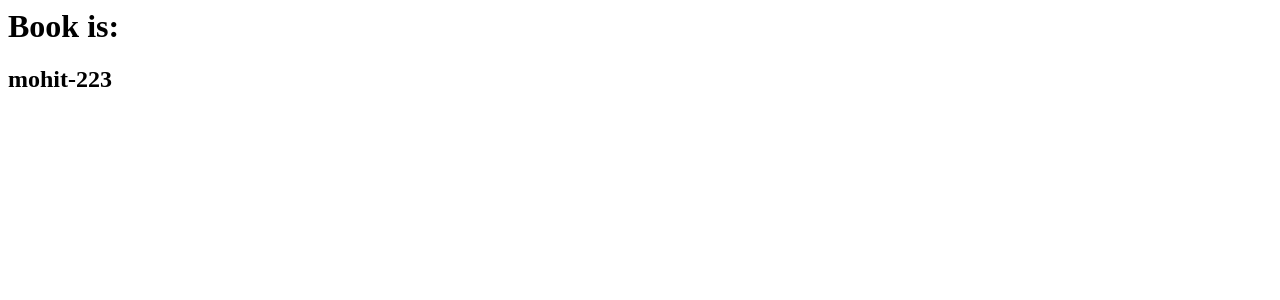
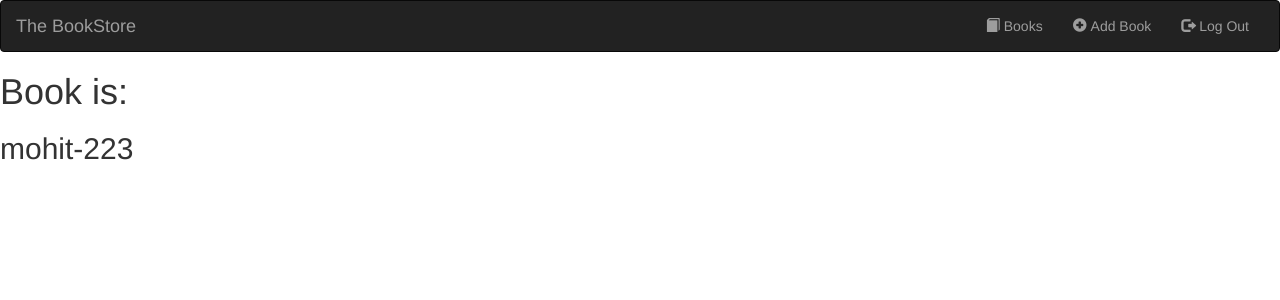
Before and after one commit to Mohitjangra1999/jan_site, a Django app: page /books/1/ in a window 1280 px wide. Shown: the top 300 px of the page. Run offline with Django 3.2, Linux system fonts and the light colour scheme; data comes from the database, SQL or seed files in the repository; both versions use the stored data as it was after the commit; some libraries are stand-ins or nearby versions.

Commit message:
many changes

```diff
--- a/books/models.py
+++ b/books/models.py
@@ -10,3 +10,4 @@ class Book(models.Model):
     author = models.CharField(max_length=100)
     price = models.CharField(max_length=100)
     type = models.CharField(max_length=100)
+    book_image = models.CharField(max_length=1000)
--- a/books/static/books/style.css
+++ b/books/static/books/style.css
@@ -0,0 +1,5 @@
+
+body
+{
+background-color:yellow;
+}
--- /dev/null
+++ b/books/templates/books/base.html
@@ -0,0 +1,49 @@
+{% load staticfiles %}
+
+<!DOCTYPE html>
+<html lang="en">
+<head>
+    <meta charset="UTF-8">
+    <link rel="stylesheet" type="text/css" href="{% static 'books/style.css' %}">
+  <link rel="stylesheet" href="https://maxcdn.bootstrapcdn.com/bootstrap/3.3.7/css/bootstrap.min.css">
+  <script src="https://ajax.googleapis.com/ajax/libs/jquery/3.3.1/jquery.min.js"></script>
+  <script src="https://maxcdn.bootstrapcdn.com/bootstrap/3.3.7/js/bootstrap.min.js"></script>
+    <title>Title</title>
+</head>
+<body >
+<nav class ="navbar navbar-inverse">
+
+    <div class ="container-fluid">
+        <a class="navbar-brand" href="{% url  'books:index' %}">The BookStore</a>
+
+        <div class="collapse navbar-collapse">
+
+            <ul class="nav navbar-nav navbar-right">
+            <li class="">
+                <a href="{% url 'books:index' %}">
+                    <span class="glyphicon glyphicon-plus-sign" aria-hidden="true"></span>&nbsp;Add Book
+                </a>
+            </li>
+            <li class="">
+                <a href="{% url 'books:index' %}">
+                    <span class="glyphicon glyphicon-log-out" aria-hidden="true"></span>&nbsp;Log Out
+                </a>
+            </li>
+        </ul>
+
+               <ul class="nav navbar-nav navbar-right">
+            <li class="">
+                <a href="{% url 'books:index' %}">
+                    <span class="glyphicon glyphicon-book" aria-hidden="true"></span>&nbsp;Books
+                </a>
+            </li>
+        </ul>
+       </div>
+    </div>
+</nav>
+
+   {% block body %}
+   {% endblock %}
+
+</body>
+</html>
--- a/books/templates/books/details.html
+++ b/books/templates/books/details.html
@@ -1,2 +1,9 @@
+
+{% extends 'books/base.html' %}
+
+{% block body %}
+
 <h1>Book is:<br></h1>
 <h2>{{book}}</h2>
+
+{% endblock %}
--- a/books/urls.py
+++ b/books/urls.py
@@ -16,8 +16,8 @@ Including another URLconf
 from django.conf.urls import url
 from django.contrib import admin
 from . import views
-app_name='books'
+app_name = 'books'
 urlpatterns = [
-    url(r'^$', views.index, name='index'),
-    url(r'^(?P<book_id>[0-9]+)/$', views.details, name='detail'),
+    url(r'^$', views.IndexView.as_view(), name='index'),
+    url(r'^(?P<pk>[0-9]+)/$', views.DetailView.as_view(), name='detail'),
 ]
--- a/books/views.py
+++ b/books/views.py
@@ -1,20 +1,28 @@
 
 from .models import Book
-from django.http import Http404
-from django.shortcuts import render
-
+from django.views import generic
+'''
 def index(request):
     all_books = Book.objects.all()
 
     context = {
         "all_books": all_books,
     }
-    return render(request, "books/index.html", context)
+    return render(request, "books/index.html", context) '''
 
+class IndexView(generic.ListView):
+    template_name = 'books/index.html'
 
+    def get_queryset(self):
+        return Book.objects.all()
+'''
 def details(request, book_id):
     try:
         x = Book.objects.get(id=book_id)
     except Book.DoesNotExist:
         raise Http404("This book does not exists.")
-    return render(request, "books/details.html", {"book": x})
+    return render(request, "books/details.html", {"book": x}) '''
+
+class DetailView(generic.DetailView):
+    template_name = 'books/details.html'
+    model = Book
```
Also changed, not shown: books/templates/books/index.html (+7 -2 lines), books/migrations/0002_book_book_image.py (added), db.sqlite3.
